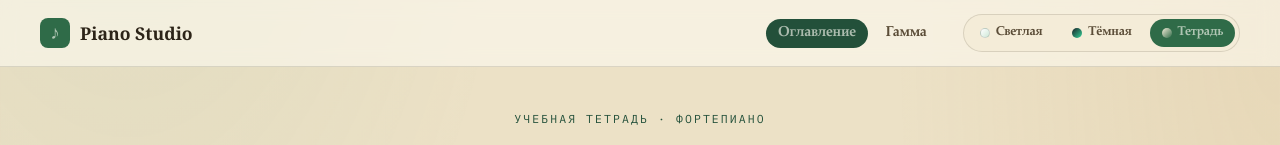
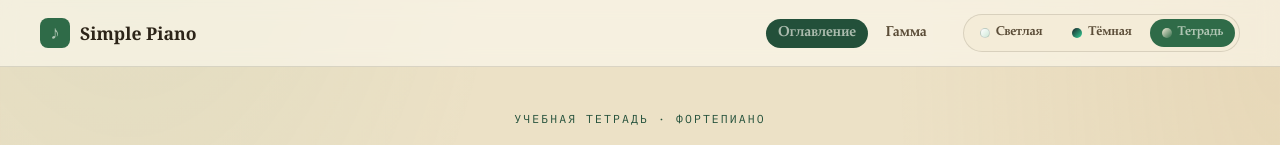
Before and after one commit to foxzi/simplepiano, a Vue app: page / in a window 1280 px wide. Shown: the top 145 px of the page. Built offline with nearby package versions, Linux system fonts and the light colour scheme.

Commit message:
chore: rename project to Simple Piano
Update package name, docker image, page title, topbar brand,
offline build artifact name and documentation headings.
Project folder and localStorage keys are left unchanged.

```diff
--- a/compose.yaml
+++ b/compose.yaml
@@ -1,7 +1,7 @@
 services:
   app:
     build: .
-    image: piano-l-dev
+    image: simple-piano-dev
     working_dir: /app
     ports:
       - "127.0.0.1:5174:5173"
--- a/index.html
+++ b/index.html
@@ -3,8 +3,8 @@
 <head>
 <meta charset="UTF-8">
 <meta name="viewport" content="width=device-width, initial-scale=1.0">
-<meta name="description" content="Пианино — учебная тетрадь: теория, гамма до мажор, MIDI и метроном в браузере.">
-<title>Пианино — учебная тетрадь</title>
+<meta name="description" content="Simple Piano — учебная тетрадь: теория, гамма до мажор, MIDI и метроном в браузере.">
+<title>Simple Piano — учебная тетрадь</title>
 <link rel="icon" href="data:,">
 <script>
   // Применяем сохранённую тему до отрисовки, чтобы избежать мигания.
--- a/package.json
+++ b/package.json
@@ -1,5 +1,5 @@
 {
-  "name": "piano-l",
+  "name": "simple-piano",
   "private": true,
   "version": "1.0.0",
   "type": "module",
--- a/scripts/build-offline.mjs
+++ b/scripts/build-offline.mjs
@@ -4,7 +4,7 @@ import { readFileSync, writeFileSync, rmSync } from "node:fs";
 import { join } from "node:path";
 
 const DIR = "dist-offline";
-const OUT = join(DIR, "piano-l.html");
+const OUT = join(DIR, "simple-piano.html");
 
 const read = (src) => readFileSync(join(DIR, src.replace(/^\.?\//, "")), "utf8");
 const safe = (code) => code.replace(/<\/script/gi, "<\\/script");
--- a/src/App.vue
+++ b/src/App.vue
@@ -3,7 +3,7 @@
     <header class="topbar">
       <a class="topbar__brand" href="#/">
         <span class="topbar__mark" aria-hidden="true">&#9834;</span>
-        <span class="topbar__title">Piano Studio</span>
+        <span class="topbar__title">Simple Piano</span>
       </a>
       <nav class="topbar__nav" aria-label="Основная навигация">
         <a href="#/" :class="{ 'is-active': route.name === 'home' }">Оглавление</a>
--- a/src/style.css
+++ b/src/style.css
@@ -1,5 +1,5 @@
 /* =========================================================
-   Piano Studio — учебная тетрадь по фортепиано
+   Simple Piano — учебная тетрадь по фортепиано
    Три темы (light / dark / notebook) через CSS-переменные.
    ========================================================= */
 
```
Also changed, not shown: 4 other files (tests, documents, lock files or other folders).
